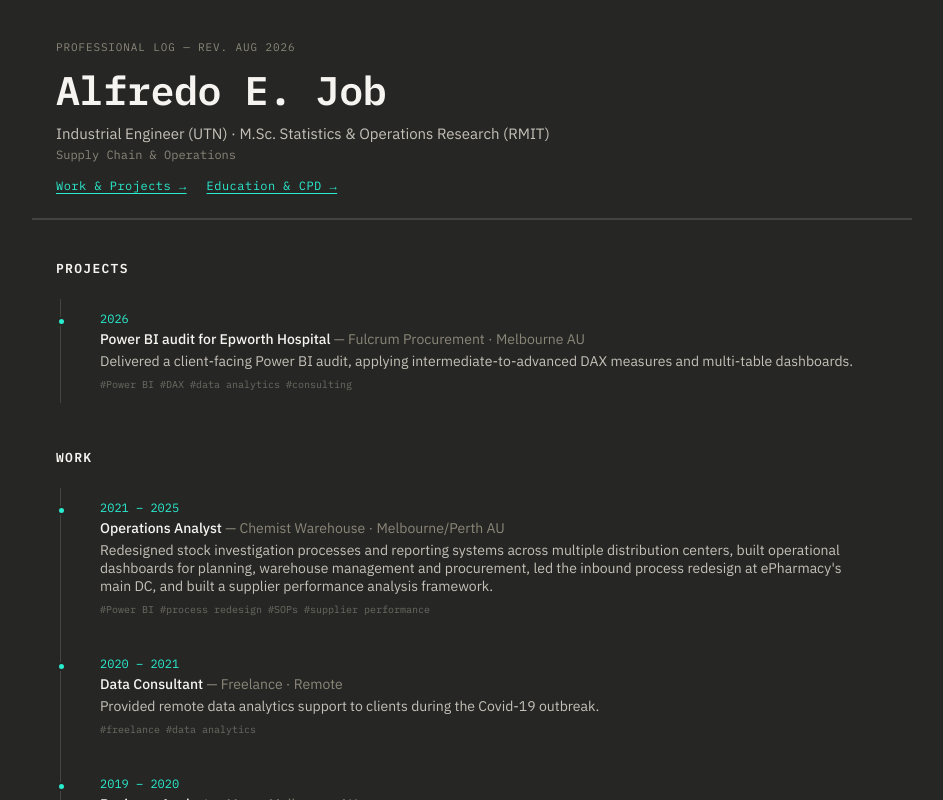
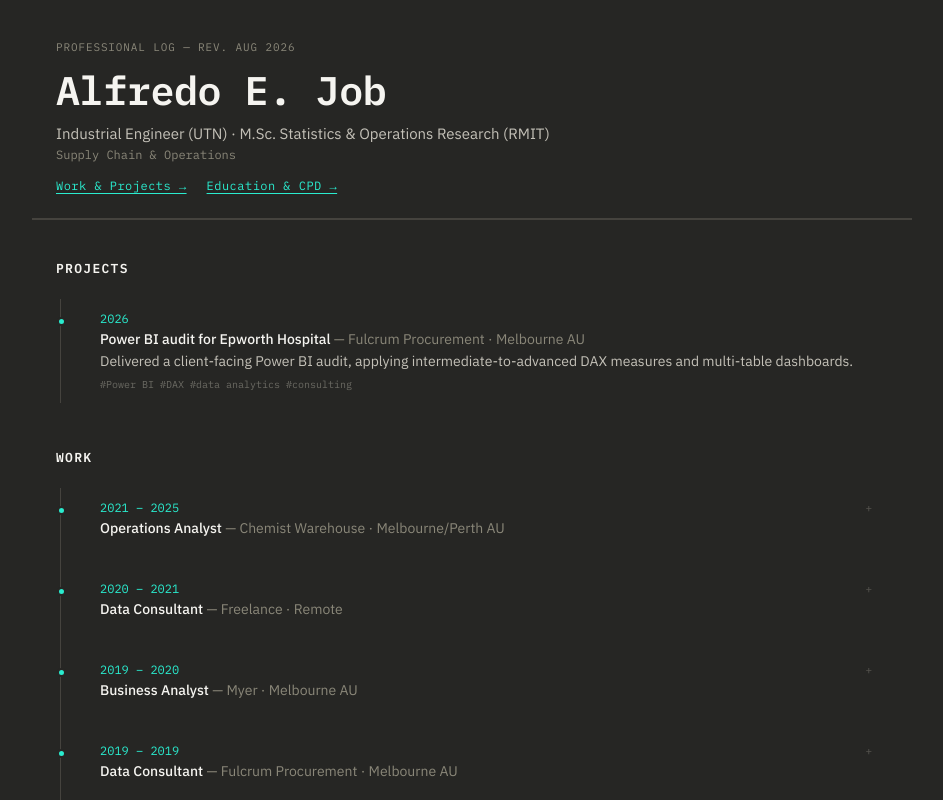
Before and after one commit to aedjob/career-log, a React (Vite) app: page / in a window 1280 px wide. Shown: the top 800 px of the page, without its empty margins (168-1111 px from the left). Built offline with nearby package versions, Linux system fonts and the light colour scheme.

Commit message:
Make Work entries expand/collapse on click; description+tags hidden until clicked

```diff
--- a/src/App.jsx
+++ b/src/App.jsx
@@ -1,4 +1,4 @@
-import { useMemo } from "react";
+import { useMemo, useState } from "react";
 import EVENTS from "./data/events.json";
 
 function formatYear(d) {
@@ -9,11 +9,22 @@ function formatRange(start, end) {
   return end ? `${formatYear(start)} – ${formatYear(end)}` : `${formatYear(start)}`;
 }
 
-function Entry({ e }) {
+function Entry({ e, collapsible }) {
+  const [expanded, setExpanded] = useState(false);
+  const hasBody = Boolean(e.description) || (e.tags && e.tags.length > 0);
+  const showBody = !collapsible || expanded || !hasBody;
+  const isClickable = collapsible && hasBody;
+
   return (
     <div
       className="entry"
-      style={{ position: "relative", padding: "18px 16px 18px 20px", marginBottom: 4 }}
+      onClick={isClickable ? () => setExpanded((v) => !v) : undefined}
+      style={{
+        position: "relative",
+        padding: "18px 16px 18px 20px",
+        marginBottom: 4,
+        cursor: isClickable ? "pointer" : "default",
+      }}
     >
       <div
         style={{
@@ -57,6 +68,14 @@ function Entry({ e }) {
             {e.category}
           </span>
         )}
+        {isClickable && (
+          <span
+            className="mono"
+            style={{ fontSize: 11, color: "#55534E", marginLeft: "auto" }}
+          >
+            {expanded ? "−" : "+"}
+          </span>
+        )}
       </div>
       <h3
         style={{
@@ -75,10 +94,10 @@ function Entry({ e }) {
           </span>
         )}
       </h3>
-      {e.description && (
+      {showBody && e.description && (
         <p style={{ margin: "0 0 8px", fontSize: 14, color: "#C4C1B8" }}>{e.description}</p>
       )}
-      {e.tags && e.tags.length > 0 && (
+      {showBody && e.tags && e.tags.length > 0 && (
         <div style={{ display: "flex", flexWrap: "wrap", gap: 6 }}>
           {e.tags.map((tag) => (
             <span key={tag} className="mono" style={{ fontSize: 10, color: "#6B6A63" }}>
@@ -91,7 +110,7 @@ function Entry({ e }) {
   );
 }
 
-function Timeline({ entries }) {
+function Timeline({ entries, collapsible }) {
   return (
     <div style={{ position: "relative", paddingLeft: 24 }}>
       <div
@@ -105,7 +124,7 @@ function Timeline({ entries }) {
         }}
       />
       {entries.map((e) => (
-        <Entry key={e.id} e={e} />
+        <Entry key={e.id} e={e} collapsible={collapsible} />
       ))}
     </div>
   );
@@ -232,7 +251,7 @@ export default function CareerLog() {
           <h2 className="section-heading" style={{ marginTop: 40 }}>
             Work
           </h2>
-          <Timeline entries={work} />
+          <Timeline entries={work} collapsible />
         </section>
 
         <section id="education-cpd">
```
